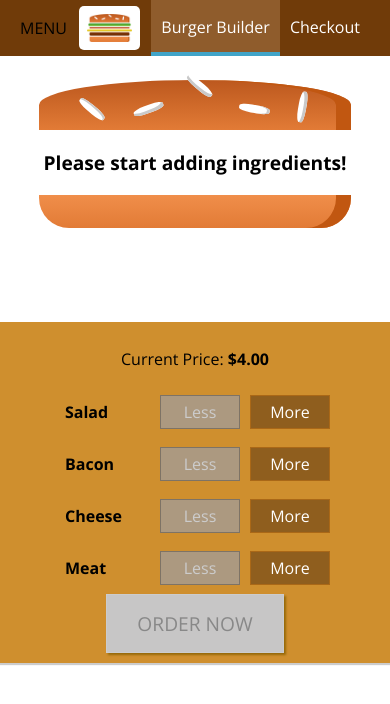
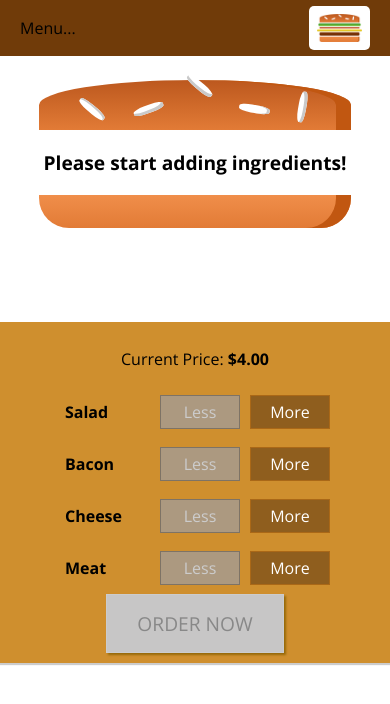
Before and after one commit to BagmanG/burger-builder, a React (Create React App) app: page / in a window 390 px wide. Shown: the top 704 px of the page. Built offline with nearby package versions, Linux system fonts and the light colour scheme.

Commit message:
Add mobile menu

```diff
--- a/src/components/Layout/Layout.js
+++ b/src/components/Layout/Layout.js
@@ -1,13 +1,36 @@
-import React from 'react';
+import React, { Component } from 'react';
 import Aux from '../../hoc/Aux';
+import classes from './Layout.module.css';
 import Toolbar from '../Navigation/Toolbar/Toolbar';
-import classes from './Layout.module.css';
+import SideDrawer from '../Navigation/SideDrawer/SideDrawer';
 
-const layout = props => (
-    <Aux>
-        <Toolbar />
-        <main className={classes.Content}>{props.children}</main>
-    </Aux>
-);
+class Layout extends Component {
+    state = {
+        showSideDrawer: false
+    };
 
-export default layout;
+    sideDrawerCloseHandler = () => {
+        this.setState({ showSideDrawer: false });
+    };
+
+    sideDrawerToggleHandler = () => {
+        this.setState(prevState => {
+            return { showSideDrawer: !prevState.showSideDrawer };
+        });
+    };
+
+    render() {
+        return (
+            <Aux>
+                <Toolbar drawerToggleClicked={this.sideDrawerToggleHandler} />
+                <SideDrawer
+                    open={this.state.showSideDrawer}
+                    closed={this.sideDrawerCloseHandler}
+                />
+                <main className={classes.Content}>{this.props.children}</main>
+            </Aux>
+        );
+    }
+}
+
+export default Layout;
--- a/src/components/Logo/Logo.module.css
+++ b/src/components/Logo/Logo.module.css
@@ -1,7 +1,7 @@
 .Logo {
     background-color: white;
     padding: 8px;
-    height: 80%;
+    height: 100%;
     box-sizing: border-box;
     border-radius: 5px;
 }
--- a/src/components/Navigation/NavigationItems/NavigationItem/NavigationItem.module.css
+++ b/src/components/Navigation/NavigationItems/NavigationItem/NavigationItem.module.css
@@ -1,8 +1,31 @@
+.NavigationItem {
+    margin: 10px 0;
+    box-sizing: border-box;
+    display: block;
+    height: 100%;
+    align-items: center;
+}
+
+.NavigationItem a {
+    color: #8f5c2c;
+    text-decoration: none;
+    width: 100%;
+    box-sizing: border-box;
+    display: block;
+}
+
+.NavigationItem a:hover,
+.NavigationItem a:active,
+.NavigationItem a.active {
+    color: #40a4c8;
+}
+
+@media (min-width: 500px) {
     .NavigationItem {
         margin: 0;
-    box-sizing: border-box;
         display: flex;
         height: 100%;
+        width: auto;
         align-items: center;
     }
 
@@ -12,8 +35,6 @@
         height: 100%;
         padding: 16px 10px;
         border-bottom: 4px solid transparent;
-    box-sizing: border-box;
-    display: block;
     }
 
     .NavigationItem a:hover,
@@ -23,3 +44,4 @@
         border-bottom: 4px solid #40a4c8;
         color: #ffffff;
     }
+}
--- a/src/components/Navigation/NavigationItems/NavigationItems.module.css
+++ b/src/components/Navigation/NavigationItems/NavigationItems.module.css
@@ -3,6 +3,12 @@
     padding: 0;
     list-style: none;
     display: flex;
-    align-items: center;
     height: 100%;
+    flex-flow: column;
 }
+
+@media (min-width: 500px) {
+    .NavigationItems {
+        flex-flow: row;
+    }
+}
--- /dev/null
+++ b/src/components/Navigation/SideDrawer/DrawerToggle/DrawerToggle.js
@@ -0,0 +1,7 @@
+import React from 'react';
+
+const DrawerToggle = props => {
+    return <div onClick={props.clicked}>Menu...</div>;
+};
+
+export default DrawerToggle;
--- a/src/components/Navigation/SideDrawer/SideDrawer.js
+++ b/src/components/Navigation/SideDrawer/SideDrawer.js
@@ -1,7 +1,31 @@
 import React from 'react';
 
-const sideDrawer = (props) => {
-    return (  );
-}
+import Logo from '../../Logo/Logo';
+import NavigationItems from '../NavigationItems/NavigationItems';
+import classes from './SideDrawer.module.css';
+import Backdrop from '../../UI/Backdrop/Backdrop';
+import Aux from '../../../hoc/Aux';
+
+const sideDrawer = props => {
+    let attachedClasses = [classes.SideDrawer, classes.Close];
+
+    if (props.open) {
+        attachedClasses = [classes.SideDrawer, classes.Open];
+    }
+
+    return (
+        <Aux>
+            <Backdrop show={props.open} clicked={props.closed} />
+            <div className={attachedClasses.join(' ')}>
+                <div className={classes.Logo}>
+                    <Logo />
+                </div>
+                <nav>
+                    <NavigationItems />
+                </nav>
+            </div>
+        </Aux>
+    );
+};
 
 export default sideDrawer;
--- /dev/null
+++ b/src/components/Navigation/SideDrawer/SideDrawer.module.css
@@ -0,0 +1,32 @@
+.SideDrawer {
+    position: fixed;
+    width: 280px;
+    max-width: 70%;
+    height: 100%;
+    left: 0;
+    top: 0;
+    z-index: 200;
+    background-color: #fff;
+    padding: 32px 16px;
+    box-sizing: border-box;
+    transition: transform 0.3s ease-out;
+}
+
+@media (min-width: 500px) {
+    .SideDrawer {
+        display: none;
+    }
+}
+
+.Open {
+    transform: translateX(0);
+}
+
+.Close {
+    transform: translateX(-100%);
+}
+
+.Logo {
+    height: 11%;
+    margin-bottom: 32px;
+}
--- a/src/components/Navigation/Toolbar/Toolbar.js
+++ b/src/components/Navigation/Toolbar/Toolbar.js
@@ -3,13 +3,16 @@
 import classes from './Toolbar.module.css';
 import Logo from '../../Logo/Logo';
 import NavigationItems from '../NavigationItems/NavigationItems';
+import DrawerToggle from '../SideDrawer/DrawerToggle/DrawerToggle';
 
 const toolbar = props => {
     return (
         <header className={classes.Toolbar}>
-            <div>MENU</div>
-            <Logo />
-            <nav>
+            <DrawerToggle clicked={props.drawerToggleClicked} />
+            <div className={classes.Logo}>
+                <Logo />
+            </div>
+            <nav className={classes.DesktopOnly}>
                 <NavigationItems />
             </nav>
         </header>
--- a/src/components/Navigation/Toolbar/Toolbar.module.css
+++ b/src/components/Navigation/Toolbar/Toolbar.module.css
@@ -16,3 +16,13 @@
 .Toolbar nav {
     height: 100%;
 }
+
+.Logo {
+    height: 80%;
+}
+
+@media (max-width: 499px) {
+    .DesktopOnly {
+        display: none;
+    }
+}
```
Also changed, not shown: src/components/Navigation/SideDrawer/DrawerToggle/DrawerToggle.module.css (added). Lines whose indentation alone changed are shown as unchanged.
